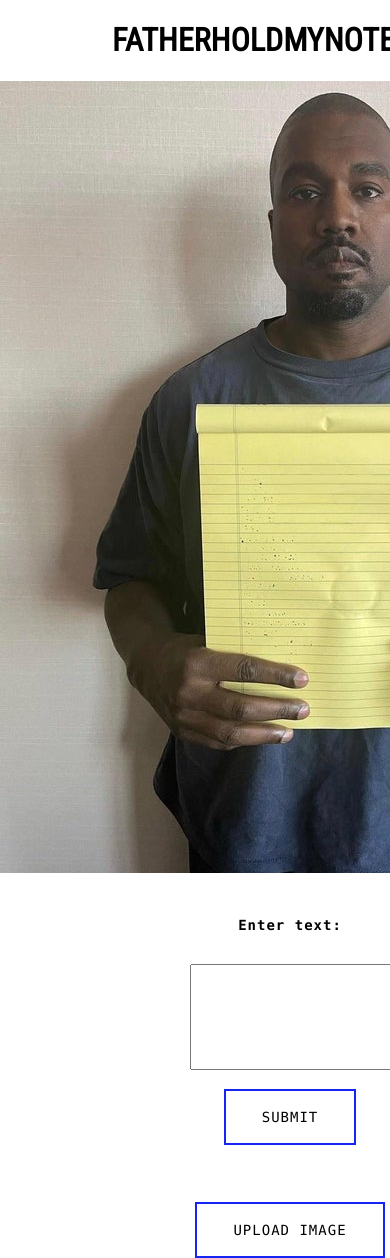
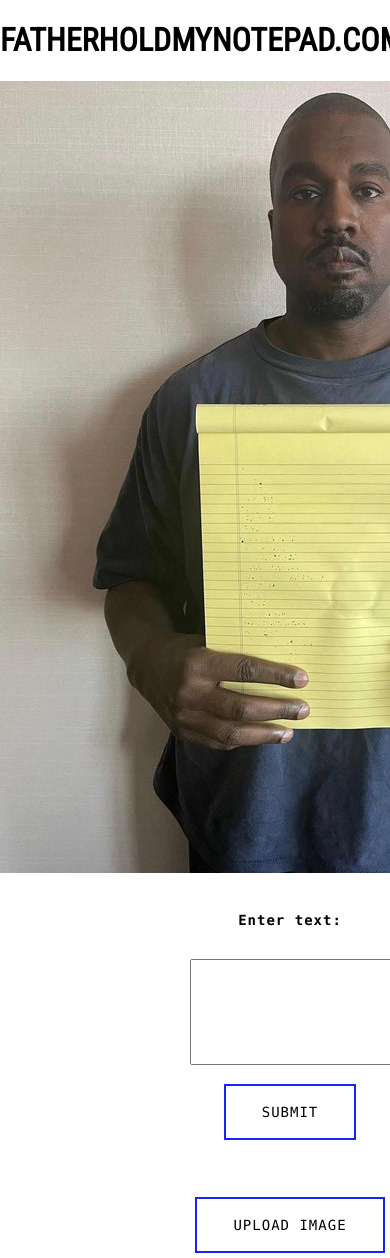
Before and after one commit to HypCarlos/KanyeMemeMaker, a React (Create React App) app: page /custom in a window 390 px wide. Shown: the top 1258 px of the page. Built offline with nearby package versions, Linux system fonts and the light colour scheme.

Commit message:
fixed mobile position issues

```diff
--- a/public/index.html
+++ b/public/index.html
@@ -12,7 +12,7 @@
       href="https://fonts.googleapis.com/css2?family=Permanent+Marker&family=Roboto+Condensed&display=swap"
       rel="stylesheet"
     />
-    <meta name="viewport" content="width=device-width, initial-scale=1" />
+    <meta name="viewport" content="width=1000", initial-scale=1" />
 
     <style>
       * {
--- a/src/components/customText/customText.css
+++ b/src/components/customText/customText.css
@@ -68,14 +68,14 @@
   }
 
   .text-box {
-    padding-top: 5px;
+
     left: 190px;
   }
 
-  #title{
+  /* #title{
 
     margin-left: 7rem;
 
-  }
+  } */
 
 }
```
